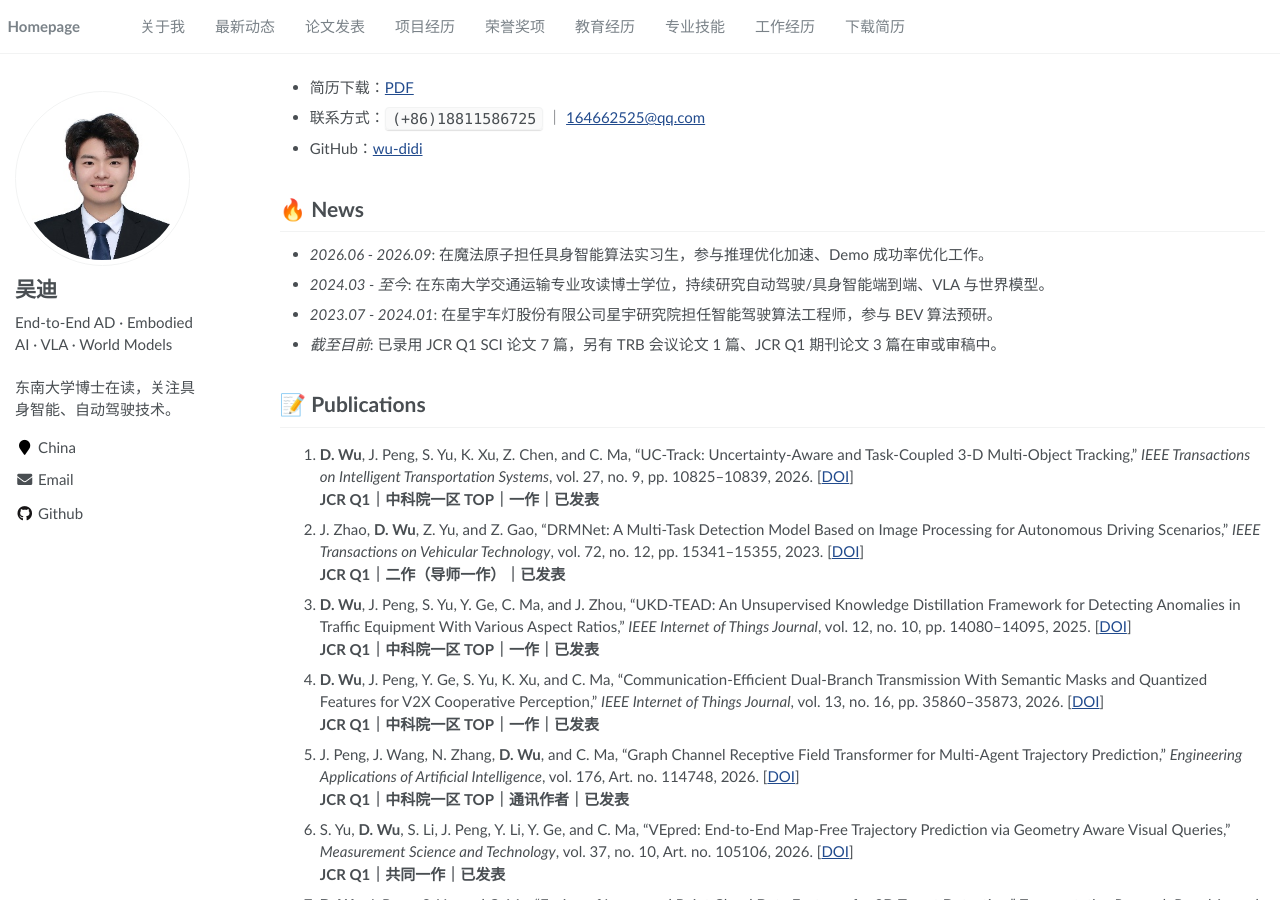
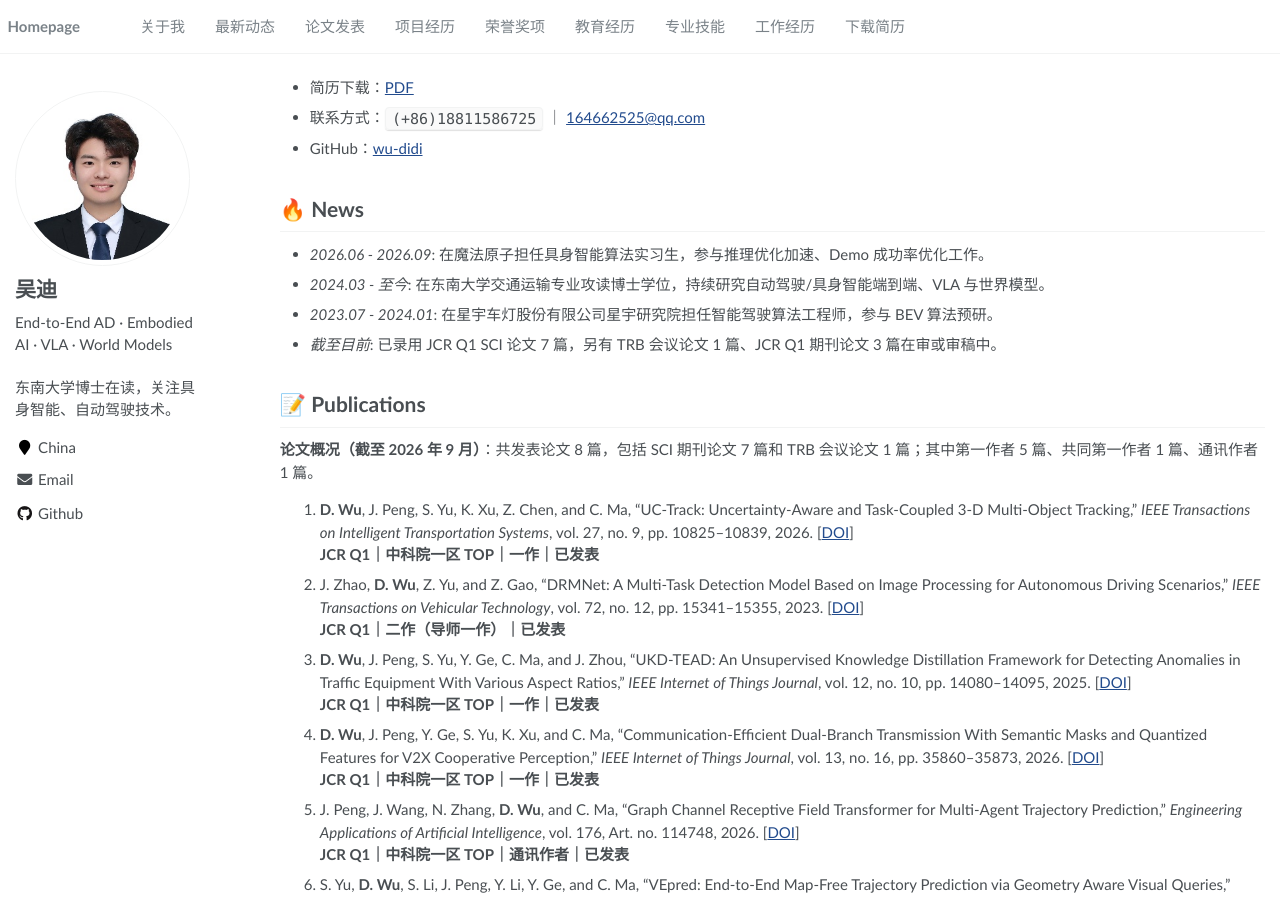
Before and after one commit to Wu-didi/Wu-didi.github.io, a Jekyll site: the page built from _pages/about.md, in a window 1280 px wide and 900 px high. Built offline with Jekyll 4.4.1, drawn with Linux system fonts in a browser that asks for light colours.

Commit message:
Add publication summary

```diff
--- a/_pages/about.md
+++ b/_pages/about.md
@@ -26,6 +26,8 @@ redirect_from:
 <span class='anchor' id='publications'></span>
 
 # 📝 Publications
+
+**论文概况（截至 2026 年 9 月）**：共发表论文 8 篇，包括 SCI 期刊论文 7 篇和 TRB 会议论文 1 篇；其中第一作者 5 篇、共同第一作者 1 篇、通讯作者 1 篇。
 
 1. **D. Wu**, J. Peng, S. Yu, K. Xu, Z. Chen, and C. Ma, “UC-Track: Uncertainty-Aware and Task-Coupled 3-D Multi-Object Tracking,” *IEEE Transactions on Intelligent Transportation Systems*, vol. 27, no. 9, pp. 10825–10839, 2026. [[DOI](https://doi.org/10.1109/TITS.2026.3687222)]<br>
    **JCR Q1｜中科院一区 TOP｜一作｜已发表**
```
